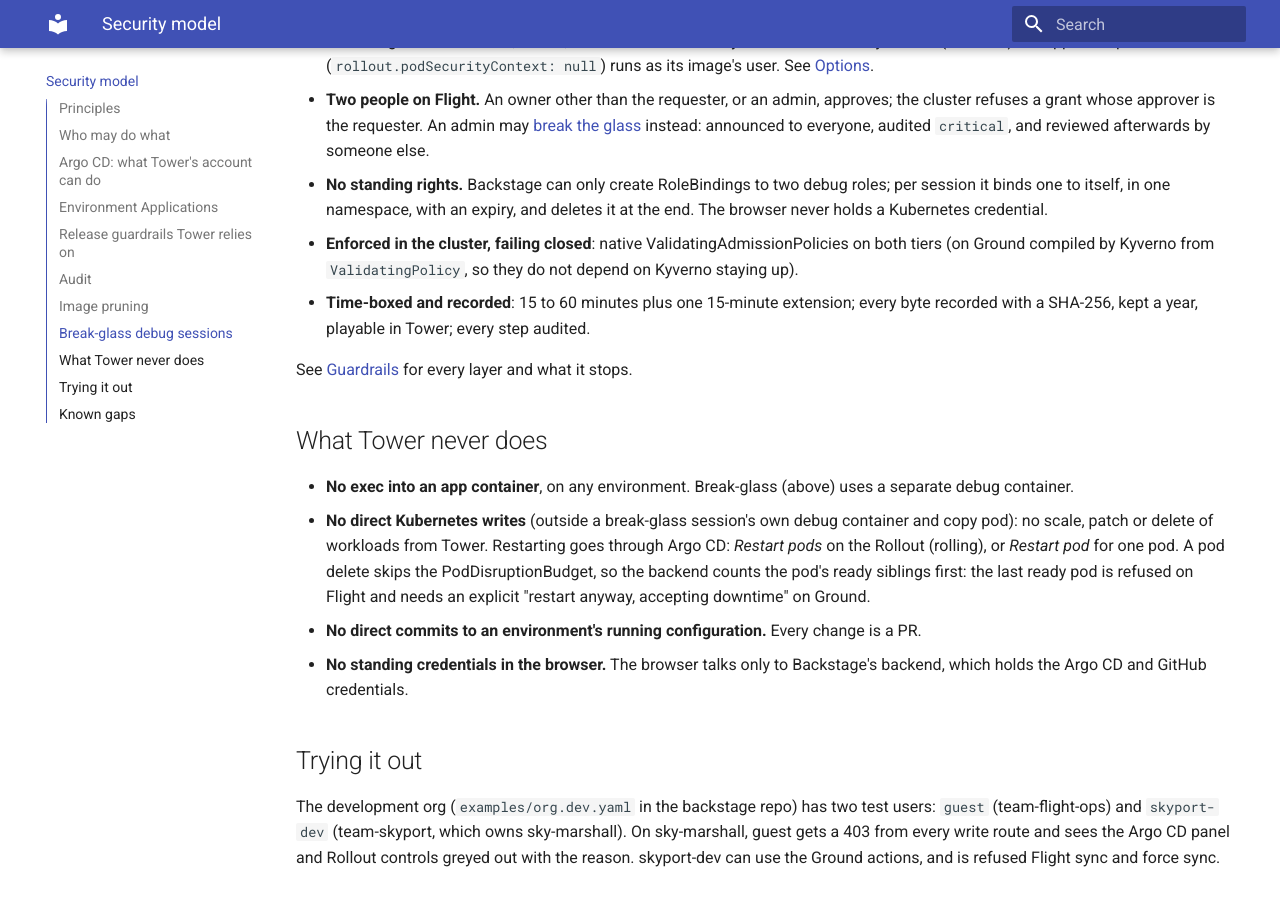
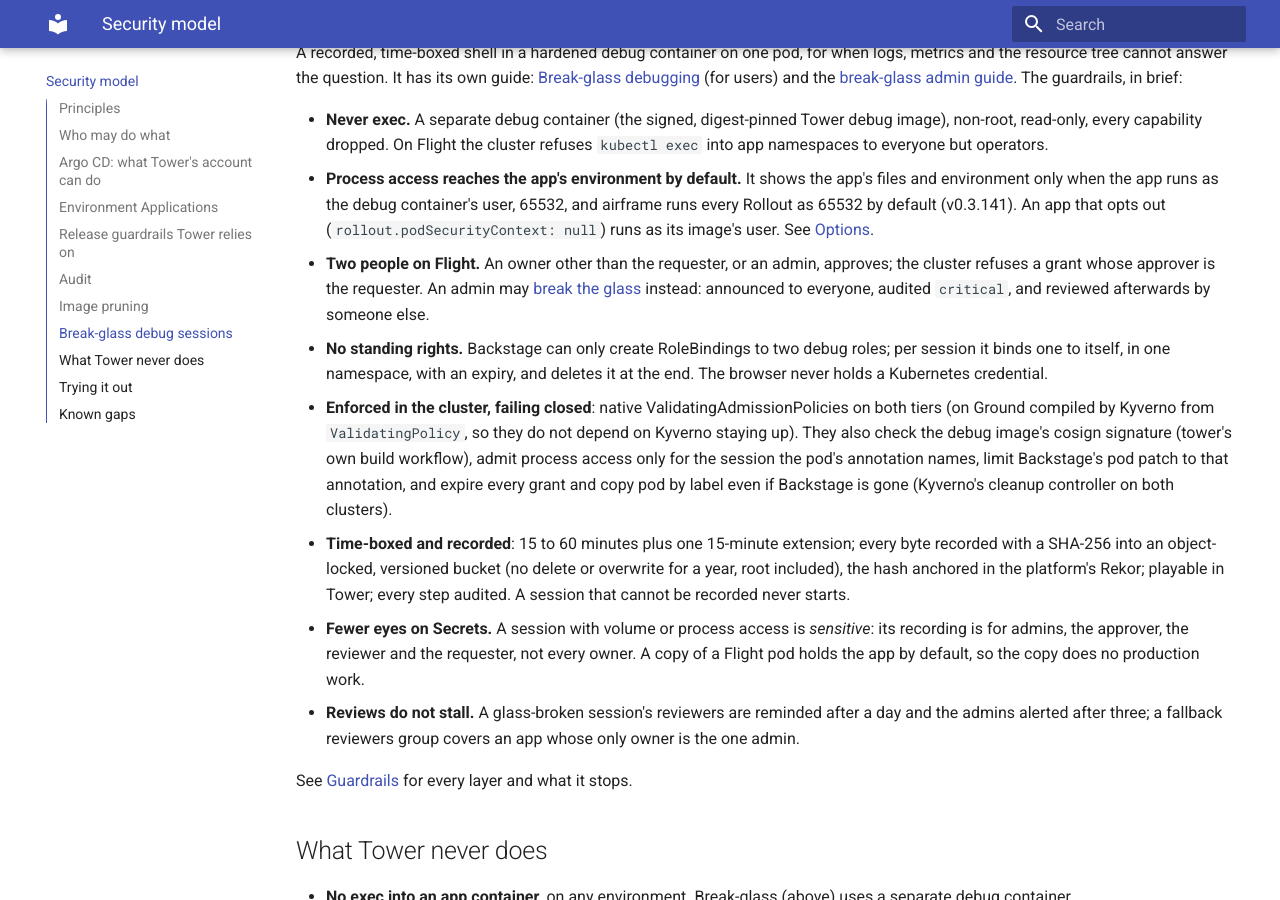
Before and after one commit to jfillman/tower, an MkDocs documentation site: the page built from docs/security.md, in a window 1280 px wide and 900 px high, scrolled down 4897 px. Built offline with MkDocs 1.6.1 and Material for MkDocs 9.7.7, drawn with Linux system fonts in a browser that asks for light colours; some of the changed text lies outside the part shown.

Commit message:
docs: the security model, README highlight and activate() steps reflect the closed break-glass gaps
Co-Authored-By: Claude Fable 5.1 <noreply@anthropic.com>

```diff
--- a/docs/security.md
+++ b/docs/security.md
@@ -55,7 +55,7 @@ Owners are the Component's `spec.owner`, which comes from the app's ownership an
 | Approve or deny a Flight break-glass request | `tower.breakglass.approve` | n/a | owners other than the requester, admins | high |
 | End someone else's break-glass session | `tower.breakglass.terminate` | admins | admins, and the session's approver | high |
 | Break glass: a Flight session with no second person | `tower.breakglass.self` | n/a | admins | **critical**, announced to everyone |
-| Review a glass-broken session after it ends | `tower.breakglass.approve` | n/a | owners other than the requester, admins | high |
+| Review a glass-broken session after it ends | `tower.breakglass.approve`, or membership of `glidepath.breakglass.reviewers` (review only) | n/a | owners other than the requester, admins, the fallback reviewers group | high |
 
 - The `.flight` permissions are **grant-only**: ownership never satisfies them. Today only admins hold them.
 - An environment the server cannot place in either tier is treated as Flight, the stricter one.
@@ -165,9 +165,18 @@ cannot answer the question. It has its own guide: [Break-glass debugging](break-
 - **No standing rights.** Backstage can only create RoleBindings to two debug roles; per session it binds one to itself,
   in one namespace, with an expiry, and deletes it at the end. The browser never holds a Kubernetes credential.
 - **Enforced in the cluster, failing closed**: native ValidatingAdmissionPolicies on both tiers (on Ground compiled by
-  Kyverno from `ValidatingPolicy`, so they do not depend on Kyverno staying up).
-- **Time-boxed and recorded**: 15 to 60 minutes plus one 15-minute extension; every byte recorded with a SHA-256, kept
-  a year, playable in Tower; every step audited.
+  Kyverno from `ValidatingPolicy`, so they do not depend on Kyverno staying up). They also check the debug image's
+  cosign signature (tower's own build workflow), admit process access only for the session the pod's annotation names,
+  limit Backstage's pod patch to that annotation, and expire every grant and copy pod by label even if Backstage is
+  gone (Kyverno's cleanup controller on both clusters).
+- **Time-boxed and recorded**: 15 to 60 minutes plus one 15-minute extension; every byte recorded with a SHA-256 into
+  an object-locked, versioned bucket (no delete or overwrite for a year, root included), the hash anchored in the
+  platform's Rekor; playable in Tower; every step audited. A session that cannot be recorded never starts.
+- **Fewer eyes on Secrets.** A session with volume or process access is *sensitive*: its recording is for admins, the
+  approver, the reviewer and the requester, not every owner. A copy of a Flight pod holds the app by default, so the
+  copy does no production work.
+- **Reviews do not stall.** A glass-broken session's reviewers are reminded after a day and the admins alerted after
+  three; a fallback reviewers group covers an app whose only owner is the one admin.
 
 See [Guardrails](break-glass/guardrails.md) for every layer and what it stops.
 
```
Also changed, not shown: README.md (+2 -2 lines), docs/break-glass/admin/internals.md (+8 -4 lines).
